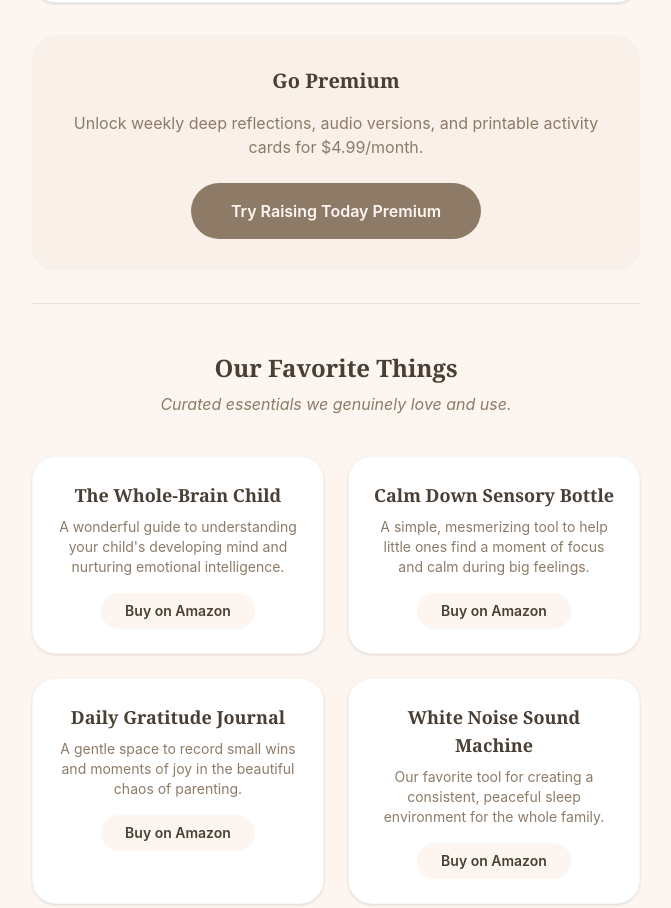
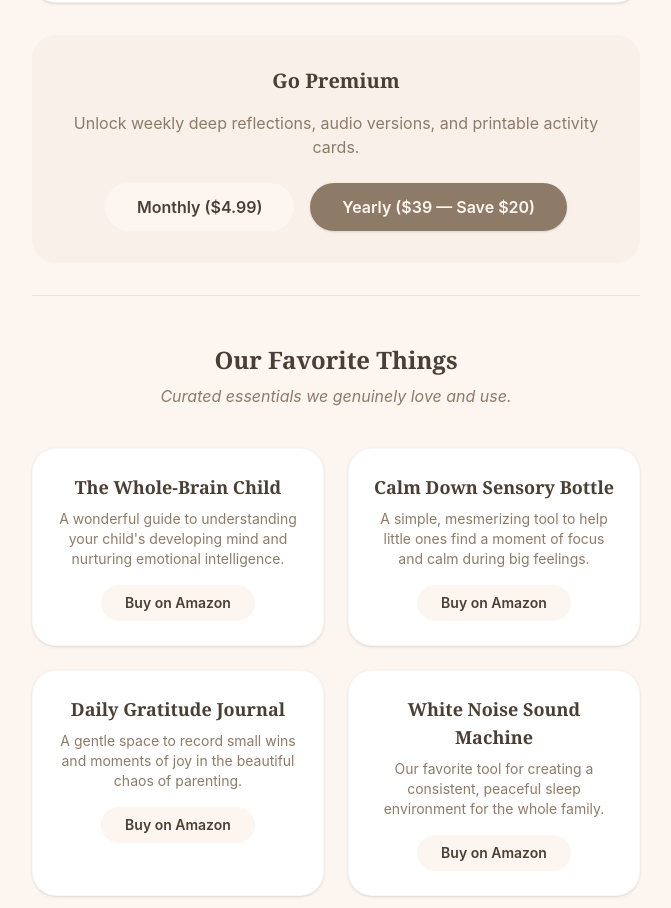
Before and after one commit to kaciehowell15-beep/Raising-today, a React (Vite) app: page / in a window 1280 px wide. Shown: the part 1088-1996 px from the top of the page, without its empty margins (304-975 px from the left). Built offline with nearby package versions, Linux system fonts and the light colour scheme.

Commit message:
feat: add real Stripe checkout links for Monthly and Yearly premium plans

```diff
--- a/src/App.jsx
+++ b/src/App.jsx
@@ -89,8 +89,17 @@
           </div>
           <div className="bg-brand-accent/10 p-8 rounded-3xl mb-8">
             <h3 className="text-xl font-serif font-semibold mb-4">Go Premium</h3>
-            <p className="text-brand-soft mb-6">Unlock weekly deep reflections, audio versions, and printable activity cards for $4.99/month.</p>
-            <button className="bg-brand-soft text-brand-warm px-10 py-4 rounded-full font-semibold hover:bg-brand-text">Try Raising Today Premium</button>
+            <p className="text-brand-soft mb-6">Unlock weekly deep reflections, audio versions, and printable activity cards.</p>
+            <div className="flex flex-col md:flex-row justify-center gap-4">
+              <a href="https://buy.stripe.com/28E14m27UbHzefS0G0cMM00" target="_blank" rel="noopener noreferrer"
+                className="bg-brand-warm text-brand-text px-8 py-3 rounded-full font-semibold hover:bg-brand-accent/20 transition-colors">
+                Monthly ($4.99)
+              </a>
+              <a href="https://buy.stripe.com/bJe28q3bYh1Tc7KdsMcMM01" target="_blank" rel="noopener noreferrer"
+                className="bg-brand-soft text-brand-warm px-8 py-3 rounded-full font-semibold hover:bg-brand-text transition-all transform hover:scale-105 shadow-sm">
+                Yearly ($39 — Save $20)
+              </a>
+            </div>
           </div>
         </section>
 
```
